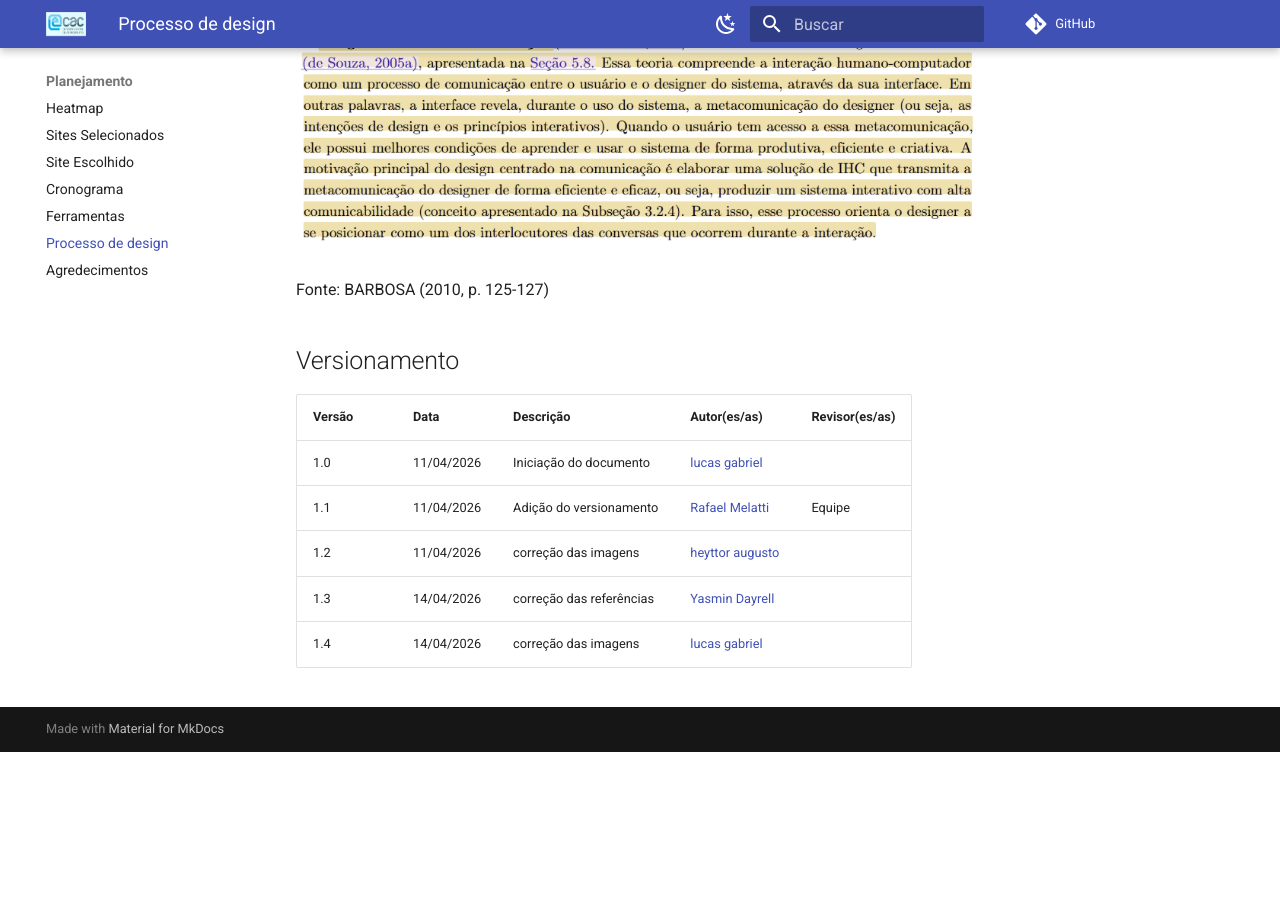
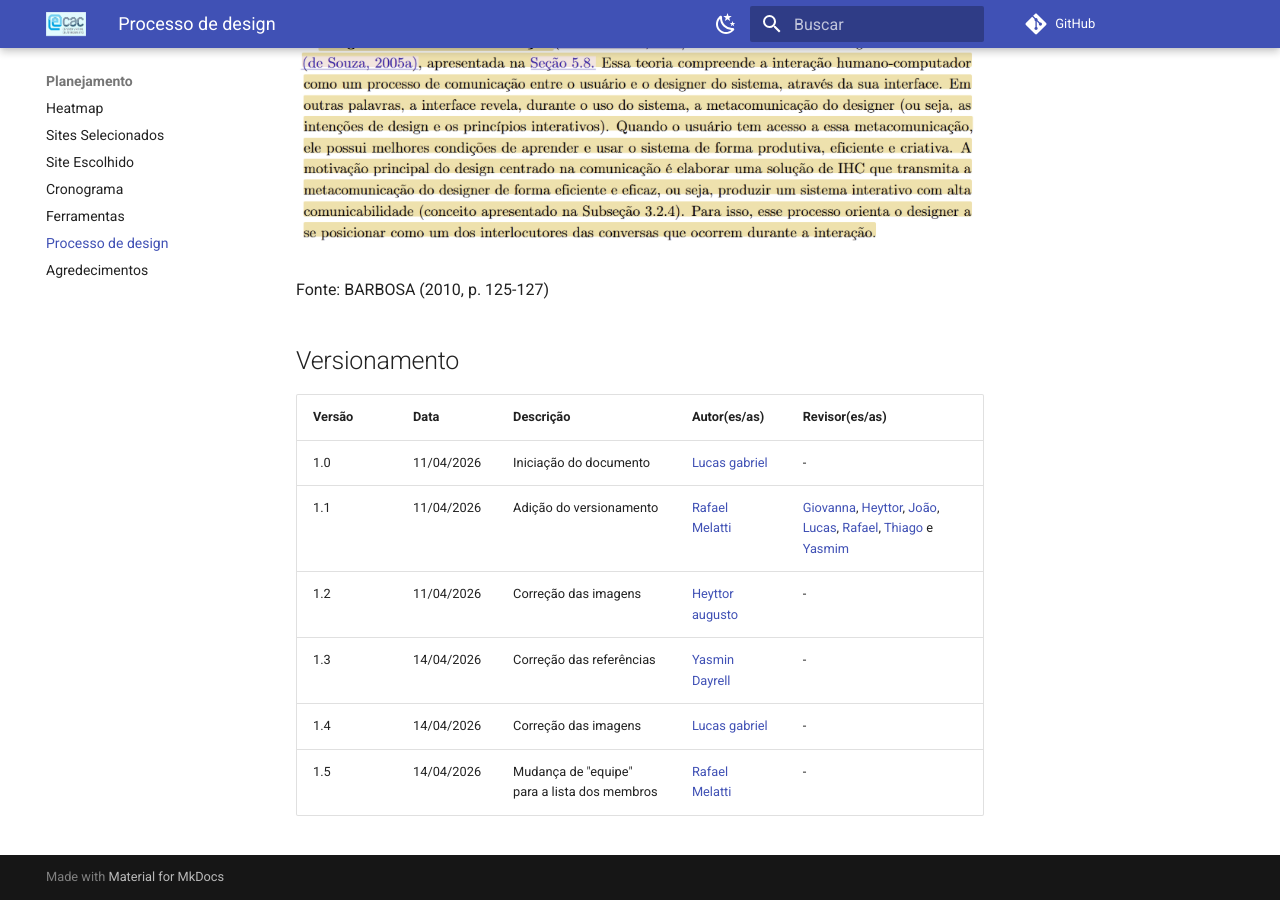
Before and after one commit to Interacao-Humano-Computador/2026.1-Grupo01, an MkDocs documentation site: the page built from docs/Planejamento/Processo_de_design.md, in a window 1280 px wide and 900 px high, scrolled down 10210 px. Built offline with MkDocs 1.6.1 and Material for MkDocs 9.7.7, drawn with Linux system fonts in a browser that asks for light colours; comment, search, counter and statistics services are not loaded; before the commit the page ends 10962 px from its top, so only the background shows below that.

Commit message:
docs: mudança equipe no planejamento

```diff
--- a/docs/Planejamento/Processo_de_design.md
+++ b/docs/Planejamento/Processo_de_design.md
@@ -189,8 +189,9 @@ Fonte: BARBOSA (2010, p. 125-127)
 
 |Versão | Data | Descrição | Autor(es/as) | Revisor(es/as) |
 | -----| ------| ----------| -------------| ---------------|
-| 1.0 | 11/04/2026| Iniciação do documento | [lucas gabriel](https://github.com/lucaszg-g) |  |
-| 1.1 | 11/04/2026 | Adição do versionamento | [Rafael Melatti](https://github.com/Romm-0) | Equipe |
-| 1.2| 11/04/2026 | correção das imagens | [heyttor augusto](https://github.com/H3ytt0r62) | |
-| 1.3| 14/04/2026 | correção das referências  | [Yasmin Dayrell](https://github.com/YasminDayrell) | |
-| 1.4| 14/04/2026 | correção das imagens  | [lucas gabriel](https://github.com/lucaszg-g) | |
+| 1.0 | 11/04/2026| Iniciação do documento | [Lucas gabriel](https://github.com/lucaszg-g) | - |
+| 1.1 | 11/04/2026 | Adição do versionamento | [Rafael Melatti](https://github.com/Romm-0) | [Giovanna](https://github.com/giovannabrito19), [Heyttor](https://github.com/H3ytt0r62), [João](https://github.com/Blazemorales), [Lucas](https://github.com/lucaszg-g), [Rafael](https://github.com/Romm-0), [Thiago](https://github.com/thgomxs) e [Yasmim](https://github.com/YasminDayrell) |
+| 1.2 | 11/04/2026 | Correção das imagens | [Heyttor augusto](https://github.com/H3ytt0r62) | - |
+| 1.3 | 14/04/2026 | Correção das referências  | [Yasmin Dayrell](https://github.com/YasminDayrell) | - |
+| 1.4 | 14/04/2026 | Correção das imagens  | [Lucas gabriel](https://github.com/lucaszg-g) | - |
+| 1.5 | 14/04/2026 | Mudança de "equipe" para a lista dos membros | [Rafael Melatti](https://github.com/Romm-0) | - |
```
